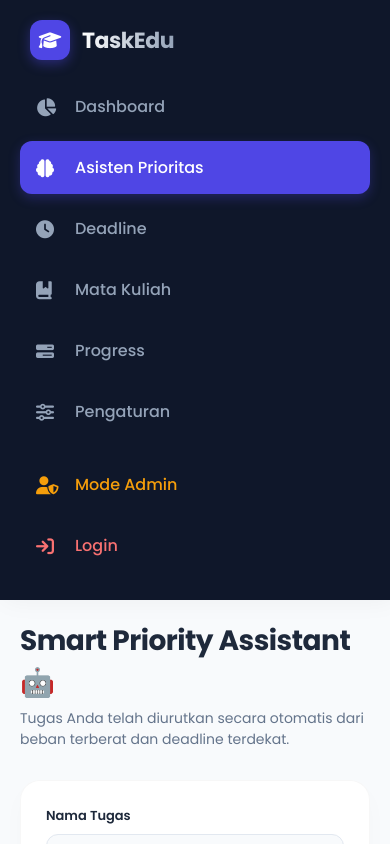
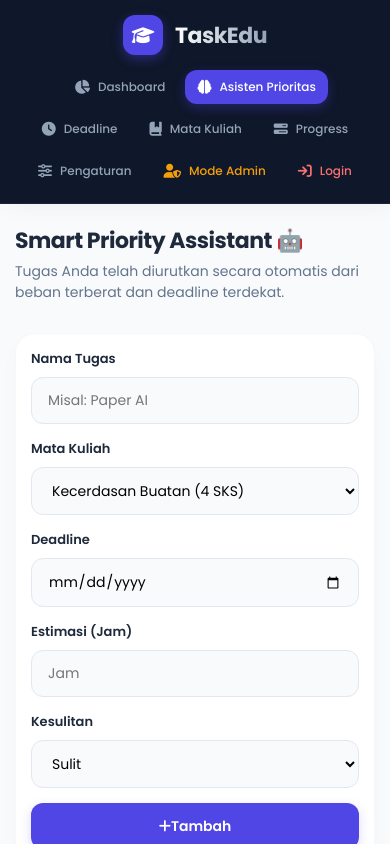
Before and after one commit to BlazeCrot/Project-IMK, a plain HTML site: page index.html in a window 390 px wide. Both pictures are taken after a click on the item "Asisten Prioritas". Shown: the top 844 px of the page. Drawn offline with Linux system fonts and the light colour scheme.

Commit message:
Update style.css

```diff
--- a/style.css
+++ b/style.css
@@ -543,12 +543,118 @@ table tr:hover {
 .toast.show {
     transform: translateX(0);
 }
+/* ==========================================================================
+   RESPONSIVE DESIGN (Optimal di Handphone, Desktop Tetap Aman)
+   ========================================================================== */
+@media (max-width: 768px) {
+    body {
+        flex-direction: column;
+    }
 
-/* RESPONSIVE DESIGN */
-@media(max-width:768px){
-    body{ flex-direction:column; }
-    .sidebar{ width:100%; padding: 20px; }
-    .logo-container { padding-bottom: 20px; }
-    .main-content { padding: 20px; }
-    .login-container { min-height: calc(100vh - 60px); }
+    /* Perbaikan Navigasi Sidebar di HP */
+    .sidebar {
+        width: 100%;
+        padding: 15px;
+        border-right: none !important;
+        border-bottom: 1px solid rgba(255,255,255,0.05);
+    }
+
+    .logo-container {
+        padding-bottom: 15px;
+        justify-content: center;
+    }
+
+    .menu {
+        display: flex;
+        flex-wrap: wrap;
+        gap: 8px;
+        justify-content: center;
+    }
+
+    .menu li {
+        margin-bottom: 0;
+        padding: 8px 12px;
+        font-size: 12px;
+        gap: 8px;
+    }
+
+    .menu li i {
+        font-size: 14px;
+        width: auto;
+    }
+
+    .menu li[style*="margin-top"] {
+        margin-top: 0 !important; /* Menghilangkan margin jauh di mode HP */
+    }
+
+    /* Perbaikan Konten Utama */
+    .main-content {
+        padding: 20px 15px;
+        max-height: none; /* Biar scroll bawaan HP lancar */
+        overflow-y: visible;
+    }
+
+    .page-header h1 {
+        font-size: 22px;
+    }
+
+    /* Layout Form & Input Box */
+    .form-inline {
+        padding: 15px;
+        gap: 12px;
+        display: flex !important;
+        flex-direction: column;
+        align-items: stretch !important;
+    }
+
+    .form-group {
+        width: 100%;
+        min-width: 100%;
+    }
+
+    .btn-primary, .form-inline button {
+        width: 100%;
+        height: 46px;
+        display: flex;
+        align-items: center;
+        justify-content: center;
+    }
+
+    /* Tabel Responsif (Bisa di-swipe kanan-kiri agar tidak merusak layout) */
+    .table-container {
+        overflow-x: auto;
+        -webkit-overflow-scrolling: touch;
+    }
+
+    table th, table td {
+        padding: 12px 14px;
+        font-size: 13px;
+        white-space: nowrap; /* Mencegah teks terpotong ke bawah secara berantakan */
+    }
+
+    /* Grid Konten (Cards & Deadline) */
+    .cards, .deadline-grid, .course-grid {
+        grid-template-columns: 1fr; /* Menjadi 1 kolom penuh di HP */
+        gap: 15px;
+    }
+
+    .card, .deadline-card, .course-card {
+        padding: 18px;
+    }
+
+    .card-info p {
+        font-size: 26px;
+    }
+
+    /* Halaman Login di HP */
+    .login-container {
+        min-height: calc(100vh - 120px);
+        padding: 15px;
+    }
+
+    .login-card {
+        padding: 25px 20px;
+        border-radius: 16px;
+    }
 }
+}
```
